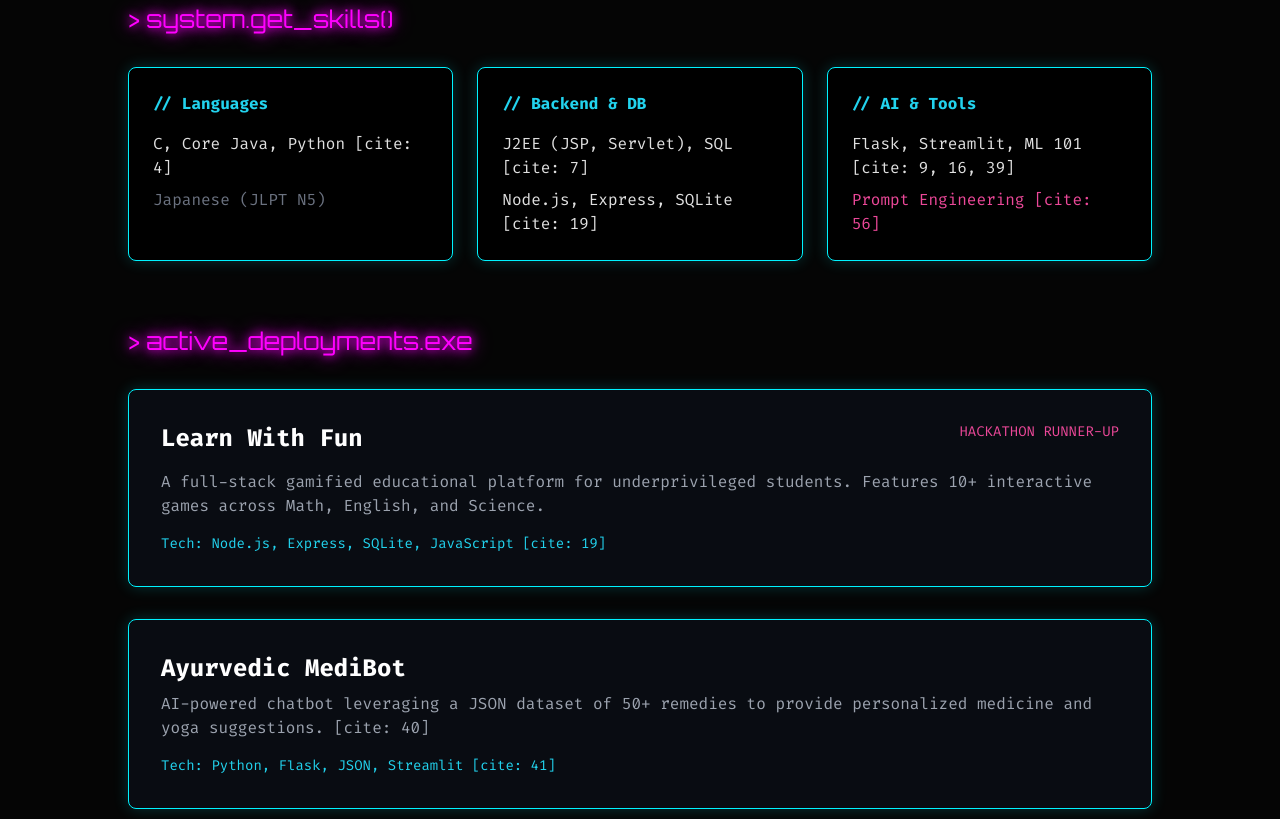
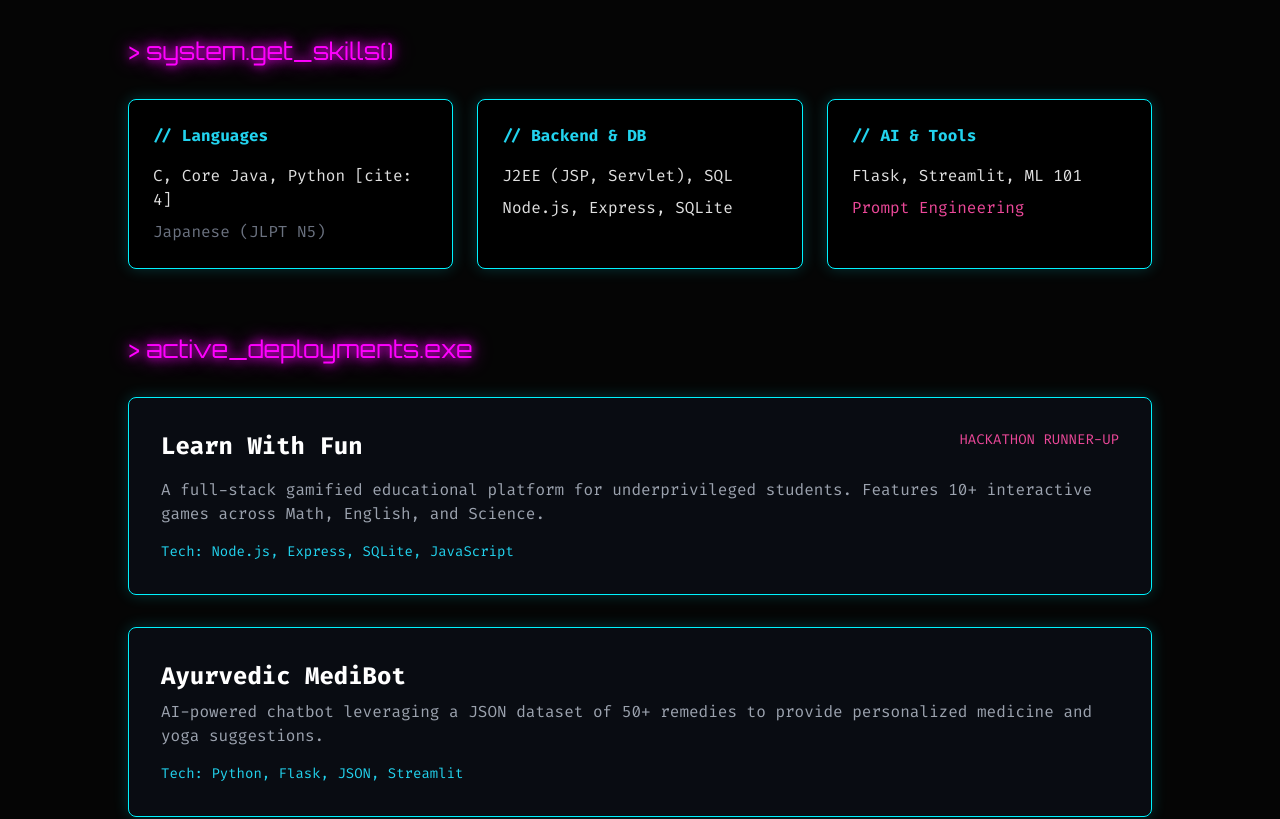
Before and after one commit to maheswari-tech/maheswari-tech.github.io, a plain HTML site: page index.html in a window 1280 px wide. Shown: the part 430-1249 px from the top of the page. Drawn offline with nearby package versions, Linux system fonts and the light colour scheme.

Commit message:
Update index.html

```diff
--- a/index.html
+++ b/index.html
@@ -23,7 +23,7 @@
 
     <header class="max-w-5xl mx-auto text-center py-20 border-b border-gray-800">
         <h1 class="text-5xl md:text-7xl font-black neon-text-blue mb-4">MAHESWARI N</h1>
-        <p class="text-xl md:text-2xl text-pink-500 uppercase tracking-widest mb-6">AI & Data Science Student // Bilingual AI Trainer</p>
+        <p class="text-xl md:text-2xl text-pink-500 uppercase tracking-widest mb-6">AI & Data Science Student // Java Full Stack // Bilingual AI Trainer</p>
         <div class="flex justify-center gap-6">
             <a href="mailto:maheswarinagendrancs@gmail.com" class="hover:neon-text-pink">[Email]</a>
             <a href="#" class="hover:neon-text-pink">[LinkedIn]</a>
@@ -41,13 +41,13 @@
             </div>
             <div class="neon-border p-6 rounded-lg bg-black">
                 <h3 class="text-cyan-400 mb-4 font-bold">// Backend & DB</h3>
-                <p>J2EE (JSP, Servlet), SQL [cite: 7]</p>
-                <p class="mt-2">Node.js, Express, SQLite [cite: 19]</p>
+                <p>J2EE (JSP, Servlet), SQL </p>
+                <p class="mt-2">Node.js, Express, SQLite</p>
             </div>
             <div class="neon-border p-6 rounded-lg bg-black">
                 <h3 class="text-cyan-400 mb-4 font-bold">// AI & Tools</h3>
-                <p>Flask, Streamlit, ML 101 [cite: 9, 16, 39]</p>
-                <p class="mt-2 text-pink-500">Prompt Engineering [cite: 56]</p>
+                <p>Flask, Streamlit, ML 101</p>
+                <p class="mt-2 text-pink-500">Prompt Engineering </p>
             </div>
         </div>
     </section>
@@ -61,13 +61,13 @@
                     <span class="text-pink-500 text-sm">HACKATHON RUNNER-UP </span>
                 </div>
                 <p class="text-gray-400 mb-4">A full-stack gamified educational platform for underprivileged students. Features 10+ interactive games across Math, English, and Science. </p>
-                <p class="text-cyan-400 text-sm">Tech: Node.js, Express, SQLite, JavaScript [cite: 19]</p>
+                <p class="text-cyan-400 text-sm">Tech: Node.js, Express, SQLite, JavaScript </p>
             </div>
 
             <div class="cyber-card neon-border p-8 rounded-lg bg-gray-900 bg-opacity-40">
                 <h3 class="text-2xl font-bold text-white mb-2">Ayurvedic MediBot</h3>
-                <p class="text-gray-400 mb-4">AI-powered chatbot leveraging a JSON dataset of 50+ remedies to provide personalized medicine and yoga suggestions. [cite: 40]</p>
-                <p class="text-cyan-400 text-sm">Tech: Python, Flask, JSON, Streamlit [cite: 41]</p>
+                <p class="text-gray-400 mb-4">AI-powered chatbot leveraging a JSON dataset of 50+ remedies to provide personalized medicine and yoga suggestions. </p>
+                <p class="text-cyan-400 text-sm">Tech: Python, Flask, JSON, Streamlit </p>
             </div>
         </div>
     </section>
```
